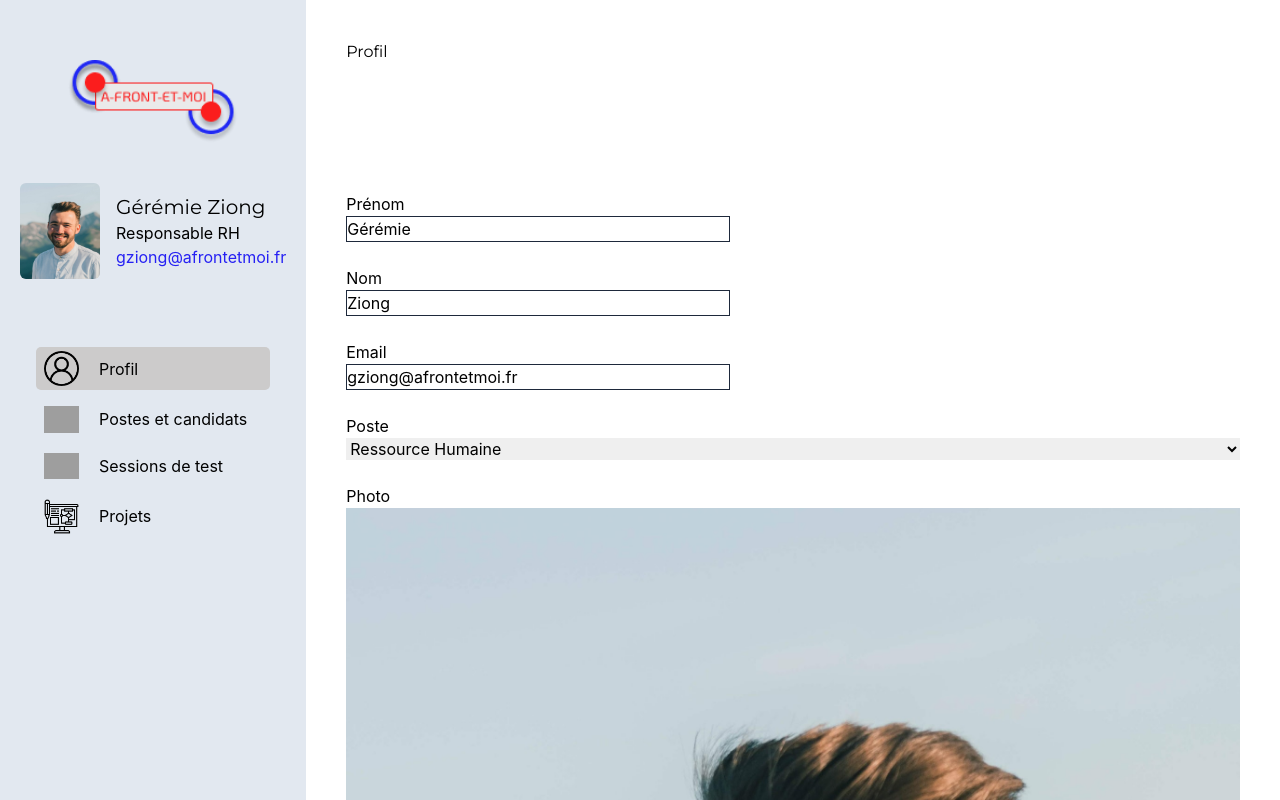
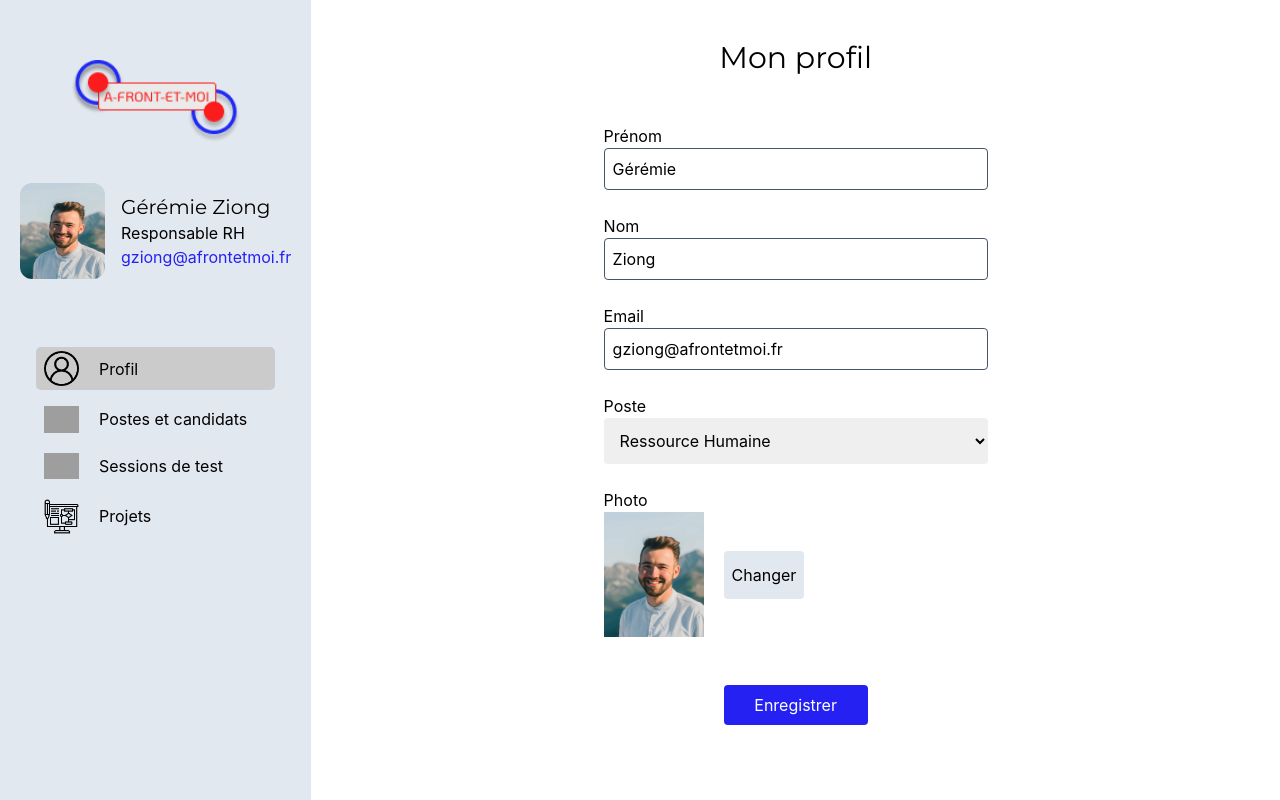
Before and after one commit to vince7844/afrontetmoi, a React (Create React App) app: page /profile in a window 1280 px wide. Shown: the top 800 px of the page. Built offline with nearby package versions, Linux system fonts and the light colour scheme; no server answers; grey boxes are pictures that could not be loaded.

Commit message:
Profile page update, with the possibility to change picture from an API

```diff
--- a/package.json
+++ b/package.json
@@ -6,6 +6,7 @@
     "@testing-library/jest-dom": "^5.16.4",
     "@testing-library/react": "^13.3.0",
     "@testing-library/user-event": "^13.5.0",
+    "axios": "^1.1.2",
     "react": "^18.2.0",
     "react-dom": "^18.2.0",
     "react-hook-form": "^7.37.0",
--- a/src/components/Navbar/NavbarSection/CompanyMember.jsx
+++ b/src/components/Navbar/NavbarSection/CompanyMember.jsx
@@ -3,7 +3,7 @@ import React from 'react';
 const CompanyMember = ({ memberPicture, memberName, memberPosition, memberMail }) => {
   return (
     <div className='flex text-left justify-evenly'>
-      <img className='w-20 h-24 mr-2 rounded-md' src={memberPicture} alt="company member" />
+      <img className='w-[85px] h-24 mr-2 rounded-xl' src={memberPicture} alt="company member" />
       <div className='flex-1 self-center ml-2'>
         <h2 className='text-xl'>{memberName}</h2>
         <p className='text-base'>{memberPosition}</p>
--- a/src/pages/Profile/FormInput.jsx
+++ b/src/pages/Profile/FormInput.jsx
@@ -22,7 +22,7 @@ const FormInput = ({ profileKey, profileValue, register, required }) => {
       <input
         { ...register(profileKey, { required }) }
         type="text"
-        className='border border-slate-800 w-96'
+        className='border border-slate-600 w-96 p-2 rounded'
         defaultValue={profileValue}
       />
     </div>
--- a/src/pages/Profile/Profile.jsx
+++ b/src/pages/Profile/Profile.jsx
@@ -1,16 +1,41 @@
-import React, { useContext } from 'react';
+import React, { useContext, useEffect } from 'react';
 import { useForm } from 'react-hook-form';
 import FormInput from './FormInput';
 import { AppContext } from '../../App';
+import axios from 'axios';
+import { useState } from 'react';
 
 const Profile = () => {
   const { userProfile, setUserProfile } = useContext(AppContext);
+  const [randomPicture, setRandomPicture] = useState('')
+  const [loading, setLoading] = useState(false)
+  const [changePicture, setChangePicture] = useState(false)
   const { register, handleSubmit } = useForm();
+
+  const fetchRandomUserPicture = () => {
+    setLoading(true)
+    const headers = {
+      'X-RapidAPI-Key': 'aab1cf72f3mshde38d7c2845413dp12fb3ajsn26eff76ab571',
+      'X-RapidAPI-Host': 'random-user.p.rapidapi.com'
+    }
+    axios.get('https://random-user.p.rapidapi.com/getuser', {headers})
+         .then(res => setRandomPicture(res.data.results[0].picture.medium))
+         .catch(err => console.log(err))
+  }
+
+  useEffect(() => {
+    fetchRandomUserPicture()
+    setLoading(false)
+  }, [])
+
+  const handleClickChangePicture = () => {
+    setChangePicture(true)
+  }
 
   return (
     <div className="profile">
-      <h1>Profil</h1>
-      <form onSubmit={handleSubmit((data) => setUserProfile(data))} className='flex justify-center my-32'>
+      <h1 className='text-center text-3xl'>Mon profil</h1>
+      <form onSubmit={handleSubmit((data) => setUserProfile({...data, userPicture: randomPicture}))} className='flex justify-center my-12'>
         <div className='grid gap-6 grid-cols-1'>
           {
            Object.entries(userProfile).map((entry, id) => {
@@ -29,7 +54,7 @@ const Profile = () => {
           }
           <div className='flex flex-col'>
             <label>Poste</label>
-            <select {...register("userPosition")}>
+            <select {...register("userPosition")} className='p-3 rounded'>
               <option value="Ressource Humaine">Ressource Humaine</option>
               <option value="Commercial">Commercial</option>
               <option value="Développeur">Développeur</option>
@@ -37,8 +62,10 @@ const Profile = () => {
           </div>
           <div className='photo'>
             <label>Photo</label>
-            <img {...register("userPicture")} src={require('../../assets/pictures/members/philipp.jpg')} alt='profil' />
-            <button type="button" className="bg-slate-200 p-2 rounded">Changer</button>
+            <div className='flex'>
+              <img {...register("userPicture")} src={changePicture && !loading ? randomPicture : userProfile.userPicture} alt='profil' width={100} />
+              <button onClick={handleClickChangePicture} type="button" className="bg-slate-200 px-2 rounded h-12 self-center ml-5">Changer</button>
+            </div>
           </div>
           <input className='bg-[#2621F3] text-white w-36 rounded mt-6 mx-auto py-2 cursor-pointer' type="submit" value="Enregistrer" />
         </div>
```
Also changed, not shown: 1 other file (tests, documents, lock files or other folders).
